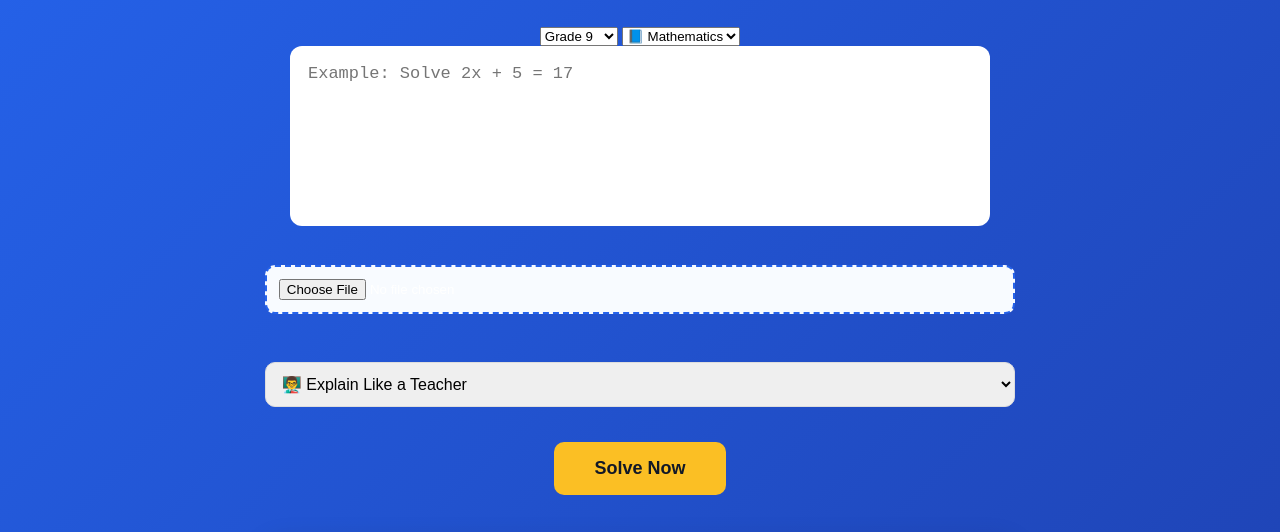
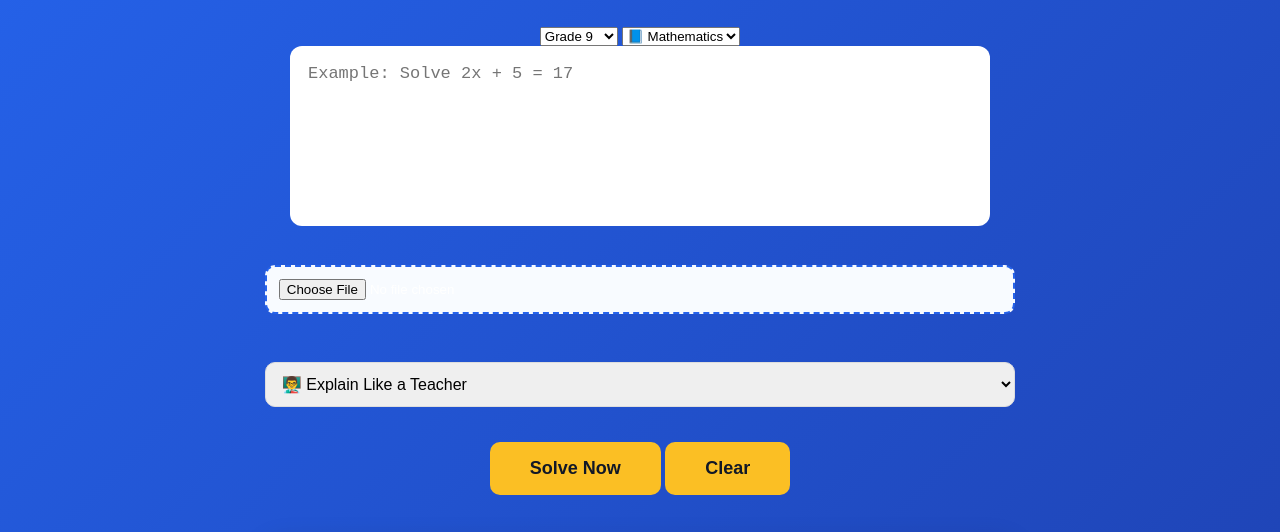
Before and after one commit to solvemaths206-afk/Mathhelper, a plain HTML site: page index.html in a window 1280 px wide. Shown: the part 223-755 px from the top of the page. Drawn offline with Linux system fonts and the light colour scheme.

Commit message:
Update index.html

```diff
--- a/index.html
+++ b/index.html
@@ -59,7 +59,8 @@
     <option value="practice">📖 Generate Practice Questions</option>
 </select>
         <button id="solveBtn">Solve Now</button>
-  <div id="answerBox" class="answer-box">
+  <button id="clearBtn">Clear</button>
+        <div id="answerBox" class="answer-box">
 <button id="historyBtn">📚 History</button>
 
 <div id="historyBox" style="display:none;"></div>
```
